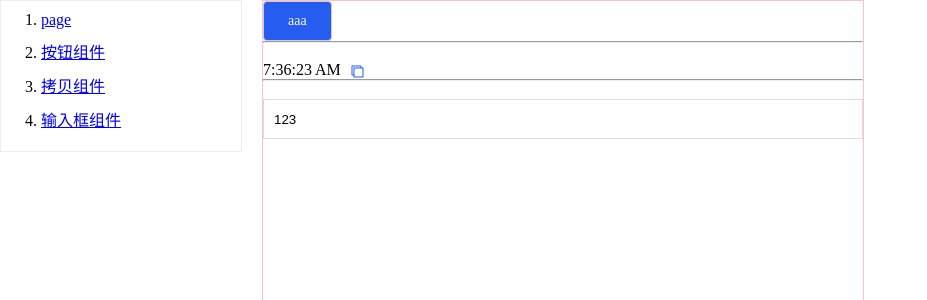
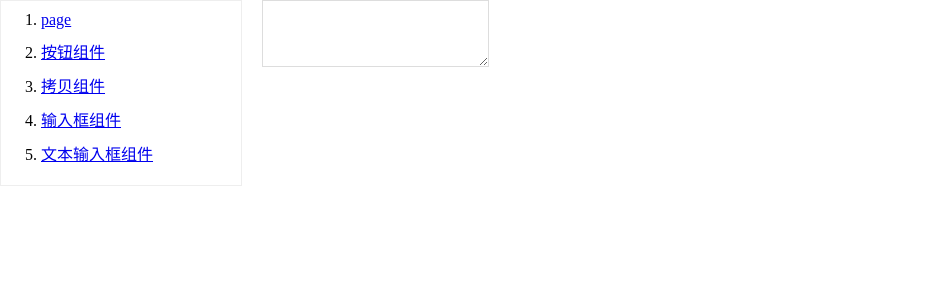
Before and after one commit to bushaoqing/component-for-react-hook, a React (Create React App) app: page /Textarea in a window 1280 px wide. Before the commit this address led to /page. Shown: the top 300 px of the page, without its empty margins (0-927 px from the left). Built offline with nearby package versions, Linux system fonts and the light colour scheme.

Commit message:
add textarea comp

```diff
--- /dev/null
+++ b/src/components/Textarea/index.css
@@ -0,0 +1,47 @@
+.comp-textarea__div-wrap {
+  position: relative;
+  display: flex;
+  border: 1px solid #ddd;
+  box-sizing: border-box;
+}
+
+.comp-textarea__div-wrap.focus {
+  border-color: blue;
+}
+
+.comp-textarea__div-wrap.error {
+  border-color: red;
+}
+
+.comp-textarea__input-wrap {
+  border: none;
+  outline: none;
+  padding: 10px 40px 10px 10px;
+}
+
+.comp-textarea__input-wrap:disabled {
+  cursor: not-allowed;
+  color: #999;
+}
+
+.comp-textarea-clearable {
+  position: absolute;
+  right: 20px;
+  top: 10px;
+  display: inline-block;
+  width: 16px;
+  height: 16px;
+  background: url('../img/clear_cycle@2x.png') no-repeat;
+  background-size: cover;
+}
+
+.comp-textarea-clearable:hover {
+  cursor: pointer;
+}
+
+.comp-textarea-error__tip {
+  position: absolute;
+  bottom: -18px;
+  font-size: 13px;
+  color: red;
+}
--- /dev/null
+++ b/src/components/Textarea/index.js
@@ -0,0 +1,87 @@
+import { useState } from 'react'
+import PropTypes from 'prop-types'
+import _ from 'lodash'
+import './index.css'
+
+function Input(props) {
+  const [inputValue, setInputValue] = useState(props.value)
+  const [showClearIcon, setShowClearIcon] = useState(false)
+  const [isFocus, setFocus] = useState(false)
+
+  function handleChange (e) {
+    let val = e.target.value
+
+    setInputValue(val)
+    props.onChange(val)
+  }
+
+  function handleClearInput() {
+    setInputValue('')
+    props.onChange('')
+  }
+
+  return (
+    <div
+      className={`comp-textarea__div-wrap ${isFocus ? 'focus' : ''} ${props.error.isError ? 'error' : ''}`}
+      style={{ width: props.width, height: props.height }}
+      onMouseEnter={() => setShowClearIcon(true)}
+      onMouseLeave={() => setShowClearIcon(false)}
+    >
+      <textarea
+        className='comp-textarea__input-wrap'
+        value={inputValue}
+        rows={props.rows}
+        disabled={props.disabled}
+        placeholder={props.placeholder}
+        style={{ width: '100%', height: '100%' }}
+        onChange={e => handleChange(e)}
+        onFocus={() => {
+          setFocus(true)
+          props.onFocus()
+        }}
+        onBlur={() => {
+          setFocus(false)
+          props.onBlur()
+        }}
+      />
+      {
+        !props.disabled && props.clearable && showClearIcon && !!inputValue &&
+        <i className='comp-textarea-clearable' onClick={handleClearInput}></i>
+      }
+      {
+        props.error.isError && <div className='comp-textarea-error__tip'>{props.error.msg}</div>
+      }
+    </div>
+  )
+}
+
+Input.propTypes = {
+  width: PropTypes.oneOfType([PropTypes.number, PropTypes.string]),
+  height: PropTypes.oneOfType([PropTypes.number, PropTypes.string]),
+  value: PropTypes.string,
+  type: PropTypes.string,
+  disabled: PropTypes.bool,
+  clearable: PropTypes.bool,
+  placeholder: PropTypes.string,
+  error: PropTypes.object,
+  rows: PropTypes.number
+}
+
+Input.defaultProps = {
+  rows: 3,
+  width: '100%',
+  height: '',
+  value: '',
+  disabled: false,
+  clearable: true,
+  placeholder: '',
+  error: {
+    isError: false,
+    msg: ''
+  },
+  onChange: _.noop,
+  onFocus: _.noop,
+  onBlur: _.noop,
+}
+
+export default Input
--- a/src/pages/index.js
+++ b/src/pages/index.js
@@ -2,6 +2,7 @@ import { useState } from 'react'
 import Buttom from '../components/Button'
 import CopyText from '../components/CopyText'
 import Input from '../components/Input'
+import Textarea from '../components/Textarea'
 
 // 测试容器
 function InitPage() {
@@ -26,6 +27,16 @@ function InitPage() {
         onBlur={() => console.log('curVal: ', inputVal)}
         // error={{isError: true, msg: '我是错误提示信息'}}
       />
+
+      <br/><hr/><br/>
+
+      <Textarea
+        value={inputVal}
+        placeholder="in"
+        onChange={val => setInputVal(val)}
+        onBlur={() => console.log('curVal: ', inputVal)}
+        // error={{isError: true, msg: '我是错误提示信息'}}
+      />
     </div>
   );
 }
--- a/src/router/index.js
+++ b/src/router/index.js
@@ -2,6 +2,7 @@ import page from '../pages'
 import Button from "../components/Button"
 import CopyText from "../components/CopyText"
 import Input from "../components/Input"
+import Textarea from "../components/Textarea"
 
 // 侧边菜单栏
 const RouteMap = [
@@ -21,6 +22,10 @@ const RouteMap = [
         name: '输入框组件',
         path: '/Input',
         component: Input
+    }, {
+        name: '文本输入框组件',
+        path: '/Textarea',
+        component: Textarea
     }
 ]
 
```
Also changed, not shown: src/components/Textarea/README.md (added).
